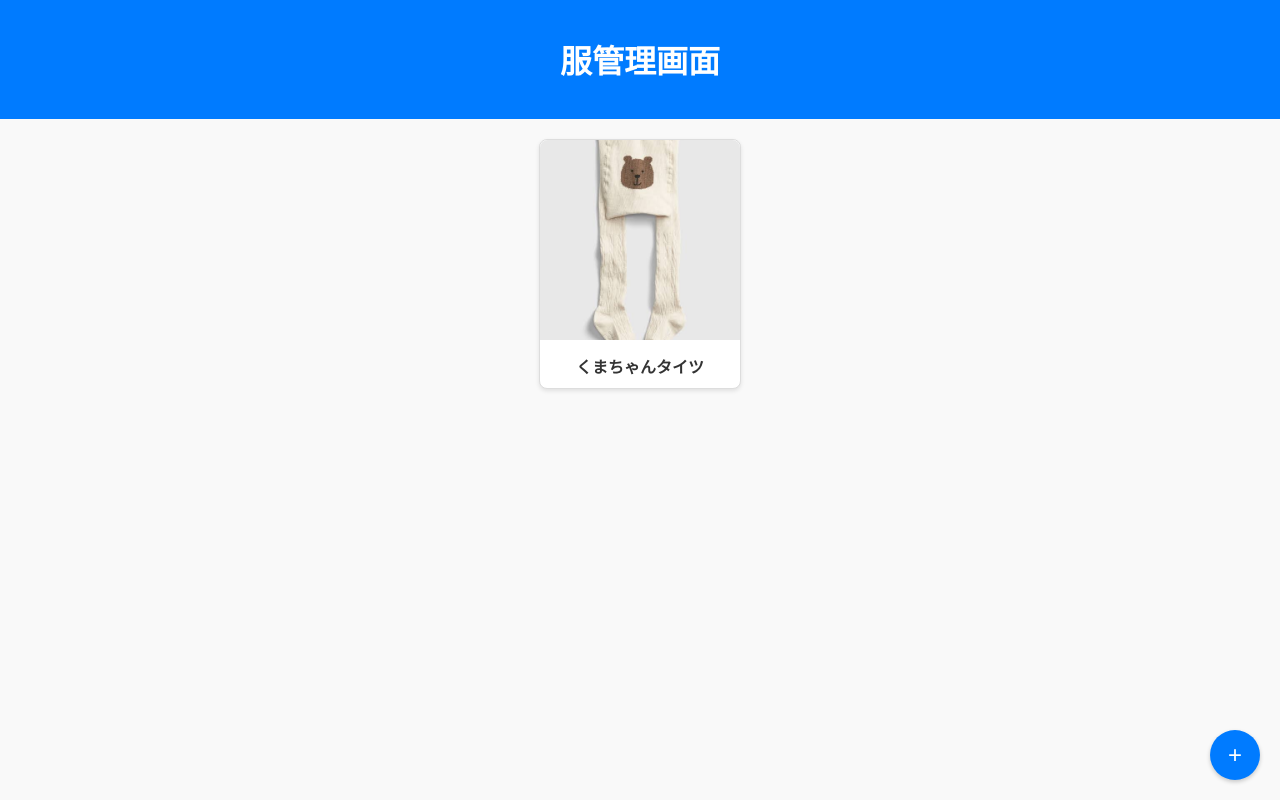
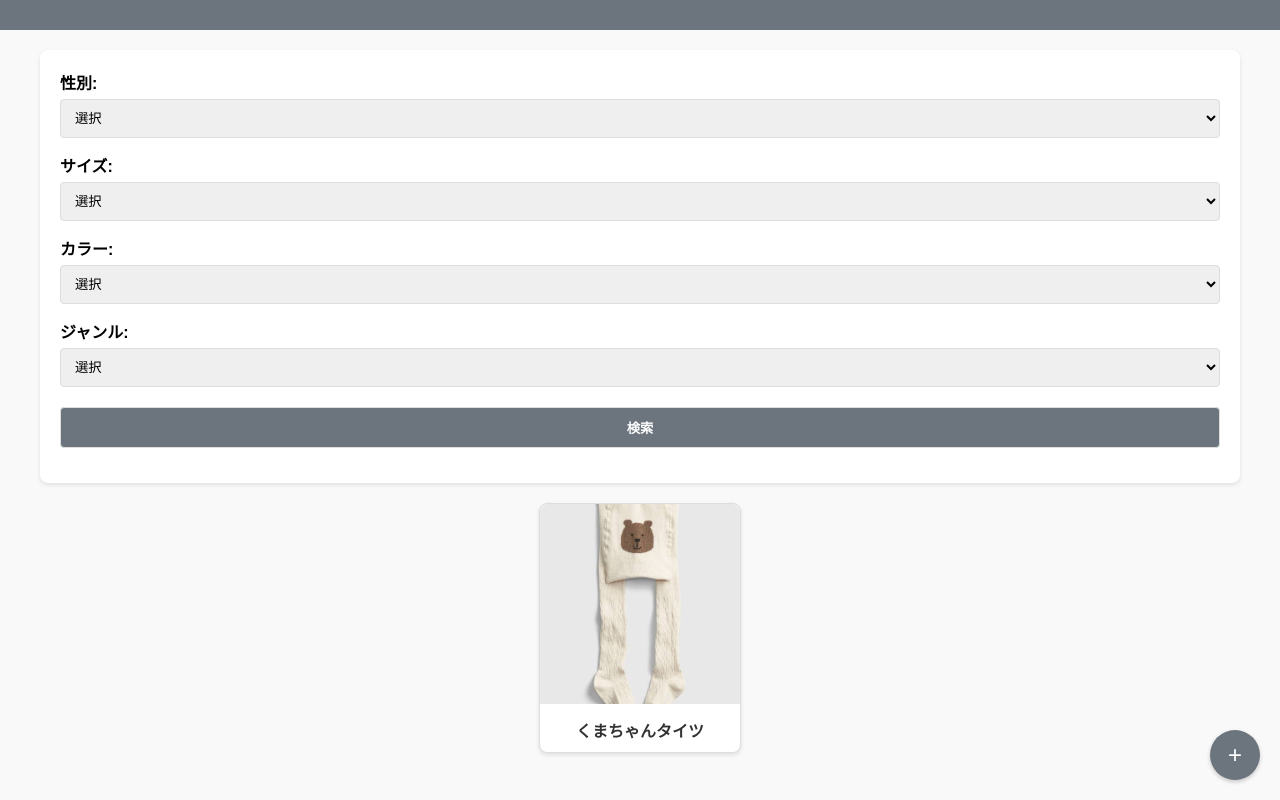
Before and after one commit to gdgdbaby21/Baby-Closet, a Django app: page /search in a window 1280 px wide. Run offline with Django 5.2, Linux system fonts and the light colour scheme; data comes from the database, SQL or seed files in the repository; both versions use the stored data as it was after the commit.

Commit message:
服管理画面の実装

```diff
--- a/app/models.py
+++ b/app/models.py
@@ -58,6 +58,7 @@ class Clothes(models.Model):
     GENDER_CHOICES = [
         ('Male', '男性'),
         ('Female', '女性'),
+        ('Other', 'その他'),
     ]
 
     SIZE_CHOICES = [
@@ -80,6 +81,7 @@ class Clothes(models.Model):
         ('pants', 'パンツ'),
         ('hat', '帽子'),
         ('maternity', 'マタニティ'),
+        ('baby', 'ベビー'),
         ('other', 'その他'),
     ]
 
--- a/app/templates/clothes.html
+++ b/app/templates/clothes.html
@@ -14,7 +14,7 @@
         }
 
         header {
-            background-color: #007BFF;
+            background-color: #6c757d; /* グレー */
             color: white;
             padding: 15px;
             text-align: center;
@@ -24,6 +24,43 @@
             max-width: 1200px;
             margin: 20px auto;
             padding: 0 15px;
+        }
+
+        form {
+            background-color: #fff;
+            padding: 20px;
+            margin-bottom: 20px;
+            border-radius: 8px;
+            box-shadow: 0 2px 4px rgba(0, 0, 0, 0.1);
+        }
+
+        form div {
+            margin-bottom: 15px;
+        }
+
+        label {
+            display: block;
+            font-weight: bold;
+            margin-bottom: 5px;
+        }
+
+        select, button {
+            width: 100%;
+            padding: 10px;
+            border: 1px solid #ddd;
+            border-radius: 4px;
+            box-sizing: border-box;
+        }
+
+        button {
+            background-color: #6c757d; /* グレー */
+            color: white;
+            cursor: pointer;
+            font-weight: bold;
+        }
+
+        button:hover {
+            background-color: #5a6268; /* グレーを濃く */
         }
 
         .card-grid {
@@ -65,7 +102,7 @@
             position: fixed;
             bottom: 20px;
             right: 20px;
-            background-color: #007BFF;
+            background-color: #6c757d; /* グレー */
             color: white;
             width: 50px;
             height: 50px;
@@ -80,7 +117,7 @@
         }
 
         .add-button:hover {
-            background-color: #0056b3;
+            background-color: #5a6268; /* グレーを濃く */
         }
 
         .card a {
@@ -90,10 +127,79 @@
     </style>
 </head>
 <body>
+    <!-- ヘッダー部分からタイトルを削除 -->
     <header>
-        <h1>服管理画面</h1>
     </header>
+
     <div class="container">
+        <!-- フィルタ検索フォーム -->
+        <form action="{% url 'clothing_search' %}" method="get">
+            <div>
+                <label for="gender">性別:</label>
+                <select id="gender" name="gender">
+                    <option value="">選択</option>
+                    <option value="male">男</option>
+                    <option value="female">女</option>
+                    <option value="other">その他</option>
+                </select>
+            </div>
+
+            <div>
+                <label for="size">サイズ:</label>
+                <select id="size" name="size">
+                    <option value="">選択</option>
+                    <option value="50">50</option>
+                    <option value="60">60</option>
+                    <option value="70">70</option>
+                    <option value="80">80</option>
+                    <option value="90">90</option>
+                    <option value="100">100</option>
+                    <option value="110">110</option>
+                    <option value="120">120</option>
+                    <option value="130">130</option>
+                    <option value="140">140</option>
+                </select>
+            </div>
+
+            <div>
+                <label for="color">カラー:</label>
+                <select id="color" name="color">
+                    <option value="">選択</option>
+                    <option value="white">白</option>
+                    <option value="black">黒</option>
+                    <option value="red">赤</option>
+                    <option value="blue">青</option>
+                    <option value="yellow">黄</option>
+                    <option value="green">緑</option>
+                    <option value="pink">ピンク</option>
+                    <option value="orange">オレンジ</option>
+                    <option value="gray">グレー</option>
+                    <option value="beige">ベージュ</option>
+                    <option value="other">その他</option>
+                </select>
+            </div>
+
+            <div>
+                <label for="genre">ジャンル:</label>
+                <select id="genre" name="genre">
+                    <option value="">選択</option>
+                    <option value="tops">トップス</option>
+                    <option value="skirts">スカート</option>
+                    <option value="pants">パンツ</option>
+                    <option value="outerwear">アウター</option>
+                    <option value="dress">ワンピース</option>
+                    <option value="maternity">マタニティ</option>
+                    <option value="baby">ベビー</option>
+                    <option value="other">その他</option>
+                </select>
+            </div>
+
+            <div style="margin-top: 20px;">
+                <button type="submit">検索</button>
+            </div>
+        </form>
+
+        <!-- 登録済み商品の表示 -->
         <div class="card-grid">
             {% for item in clothes %}
             <div class="card">
@@ -106,11 +212,10 @@
                     <div class="card-title">{{ item.title }}</div>
                 </a>
             </div>
-            {% empty %}
-            <p>商品が登録されていません。</p>
             {% endfor %}
         </div>
     </div>
+
     <div class="add-button" onclick="window.location.href='{% url 'clothes_create' %}'">+</div>
 </body>
 </html>
--- a/app/templates/clothes_create.html
+++ b/app/templates/clothes_create.html
@@ -128,6 +128,7 @@
                 <select id="gender" name="gender" required>
                     <option value="Male">男</option>
                     <option value="Female">女</option>
+                    <option value="Other">その他</option>
                 </select>
             </div>
 
@@ -159,6 +160,7 @@
                     <option value="onepiece">ワンピース</option>
                     <option value="hat">帽子</option>
                     <option value="maternity">マタニティ</option>
+                    <option value="baby">ベビー</option>
                     <option value="other">その他</option>
                 </select>
             </div>
--- a/app/views.py
+++ b/app/views.py
@@ -11,6 +11,7 @@ from .forms import UserProfileForm, WishlistItemForm, ClothingForm
 from django.urls import reverse_lazy
 from django.views.generic.edit import DeleteView, CreateView
 from django.views.generic import DetailView
+from django.contrib.messages.views import SuccessMessageMixin
 
 
 class PortfolioView(View):
@@ -129,13 +130,12 @@ class WishlistDeleteView(DeleteView):
 
 class ClothingSearchView(View):
     def get(self, request):
-        # クエリパラメータから条件を取得
         gender = request.GET.getlist('gender')
         size = request.GET.getlist('size')
         color = request.GET.getlist('color')
         genre = request.GET.getlist('genre')
 
-        # データをフィルタリング
+
         clothes = Clothes.objects.all()
         if gender:
             clothes = clothes.filter(gender__in=gender)
@@ -146,7 +146,6 @@ class ClothingSearchView(View):
         if genre:
             clothes = clothes.filter(genre__in=genre)
 
-        # データをテンプレートに渡す
         return render(request, 'clothes.html', {'clothes': clothes})
 
 
@@ -161,7 +160,6 @@ class ClothesCreateView(CreateView):
         return super().form_invalid(form)
 
     def post(self, request, *args, **kwargs):
-        # デバッグ用: アップロードされたデータを確認
         print("POSTデータ:", request.POST)
         print("FILESデータ:", request.FILES)
         return super().post(request, *args, **kwargs)
@@ -178,3 +176,15 @@ class ClothesDetailView(DetailView):
     model = Clothes
     template_name = 'clothes_detail.html'
     context_object_name = 'item'
+
+
+
+class ClothesDeleteView(DeleteView):
+    model = Clothes
+    success_url = reverse_lazy('clothes')
+    success_message = "%(title)s を削除しました。"
+
+    def post(self, request, *args, **kwargs):
+        self.object = self.get_object()
+        messages.success(self.request, self.success_message % dict(title=self.object.title))
+        return super().delete(request, *args, **kwargs)
--- a/babycloset/urls.py
+++ b/babycloset/urls.py
@@ -18,9 +18,9 @@ Including another URLconf
 
 from django.contrib import admin
 from django.urls import path
-from app.views import PortfolioView, SignupView, LoginView, HomeView, ProfileView, WishlistView, ClothesView, LogoutView, EditProfileView, Wishlist_detailView , Wishlist_createView, WishlistDeleteView, ClothesView, ClothesCreateView, ClothingSearchView, ClothesDetailView
+from app.views import PortfolioView, SignupView, LoginView, HomeView, ProfileView, WishlistView, ClothesView, LogoutView, EditProfileView, Wishlist_detailView , Wishlist_createView, WishlistDeleteView, ClothesView, ClothesCreateView, ClothingSearchView, ClothesDetailView, ClothesDeleteView
+from django.conf import settings
 from django.contrib.auth import views as auth_views
-from django.conf import settings
 from django.conf.urls.static import static
 
 urlpatterns = [
@@ -40,6 +40,7 @@ urlpatterns = [
     path('clothes',ClothesView.as_view(), name='clothes'),
     path('search', ClothingSearchView.as_view(), name='clothing_search'),
     path('clothes/<int:pk>/', ClothesDetailView.as_view(), name='clothes_detail'),
+    path('delete/<int:pk>/', ClothesDeleteView.as_view(), name='delete_clothes'),
 ]
 
 if settings.DEBUG:
```
Also changed, not shown: app/templates/clothes_detail.html (+7 -0 lines), app/templates/clothing_search.html (+24 -12 lines), db.sqlite3, media/clothes_images/IMG_1832.jpeg (added), media/clothes_images/IMG_1868_iE0GDVl.jpeg (added), media/wishlist_images/画像_vhK4Ecd.jpeg (added).
